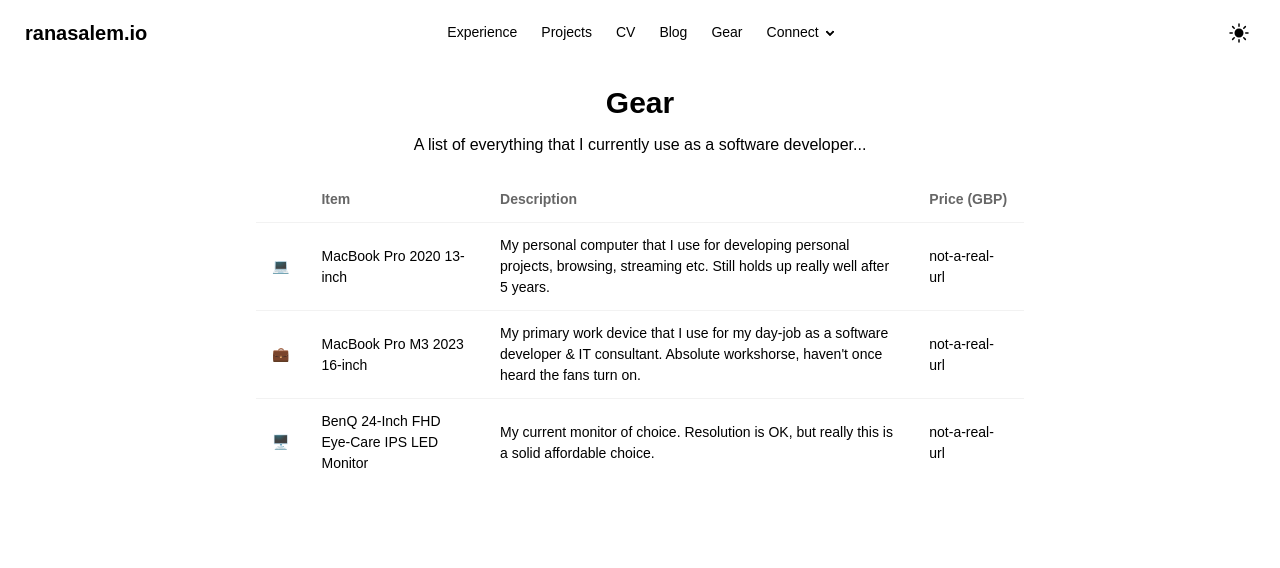
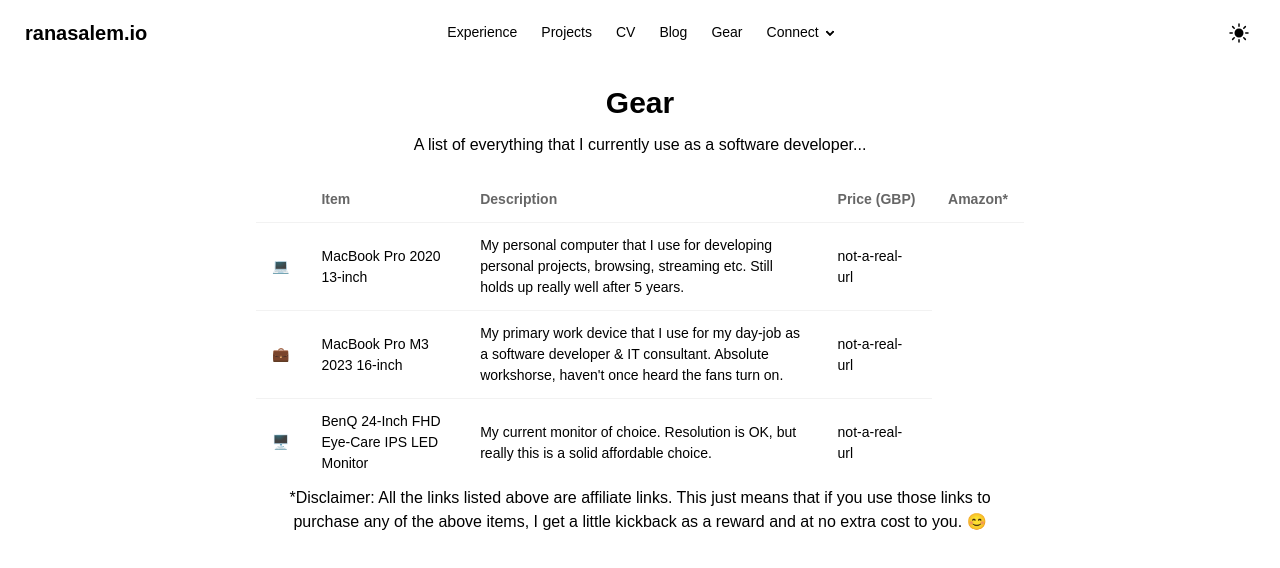
Before and after one commit to rtasalem/ranasalem.io, a Next.js app: page /gear in a window 1280 px wide. Shown: the top 568 px of the page. Built offline with nearby package versions, Linux system fonts and the light colour scheme.

Commit message:
add disclaimer for soon-to-be affiliate links

```diff
--- a/app/gear/page.tsx
+++ b/app/gear/page.tsx
@@ -15,6 +15,7 @@ export default function Gear() {
               <th>Item</th>
               <th>Description</th>
               <th>Price (GBP)</th>
+              <th>Amazon*</th>
             </tr>
           </thead>
           <tbody>
@@ -28,6 +29,11 @@ export default function Gear() {
             ))}
           </tbody>
         </table>
+        <div className="text-center justify-left">
+          <p>*Disclaimer: All the links listed above are affiliate links.
+            This just means that if you use those links to purchase any of the above items,
+            I get a little kickback as a reward and at no extra cost to you. 😊</p>
+        </div>
       </div>
     </div>
   )
```
